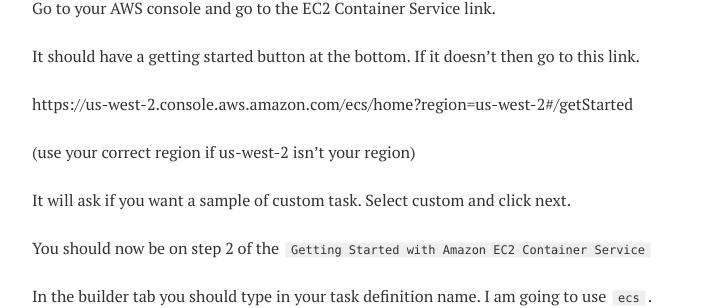
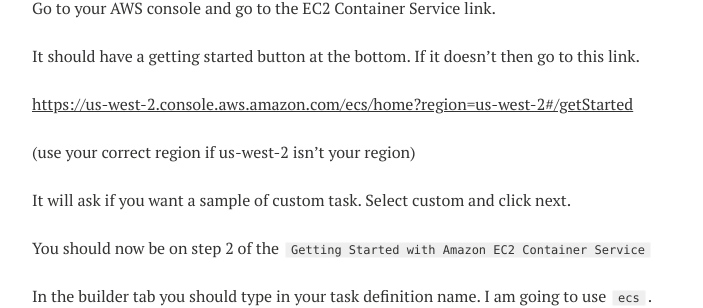
Before and after one commit to krishamoud/krishamoud.github.io, a Jekyll site: the page built from _posts/2015-07-04-deploying-meteor-to-aws-ecs.md, in a window 1280 px wide. Shown: the part 1466-1774 px from the top of the page, without its empty margins (288-991 px from the left). Built offline with Jekyll 4.4.1, drawn with Linux system fonts in a browser that asks for light colours; nearby versions of some CDN libraries.

Commit message:
Update 2015-07-04-deploying-meteor-to-aws-ecs.md

```diff
--- a/_posts/2015-07-04-deploying-meteor-to-aws-ecs.md
+++ b/_posts/2015-07-04-deploying-meteor-to-aws-ecs.md
@@ -64,7 +64,7 @@ Go to your AWS console and go to the EC2 Container Service link.
 
 It should have a getting started button at the bottom.  If it doesn't then go to this link.
 
-https://us-west-2.console.aws.amazon.com/ecs/home?region=us-west-2#/getStarted
+<https://us-west-2.console.aws.amazon.com/ecs/home?region=us-west-2#/getStarted>
 
 (use your correct region if us-west-2 isn't your region)
 
```
